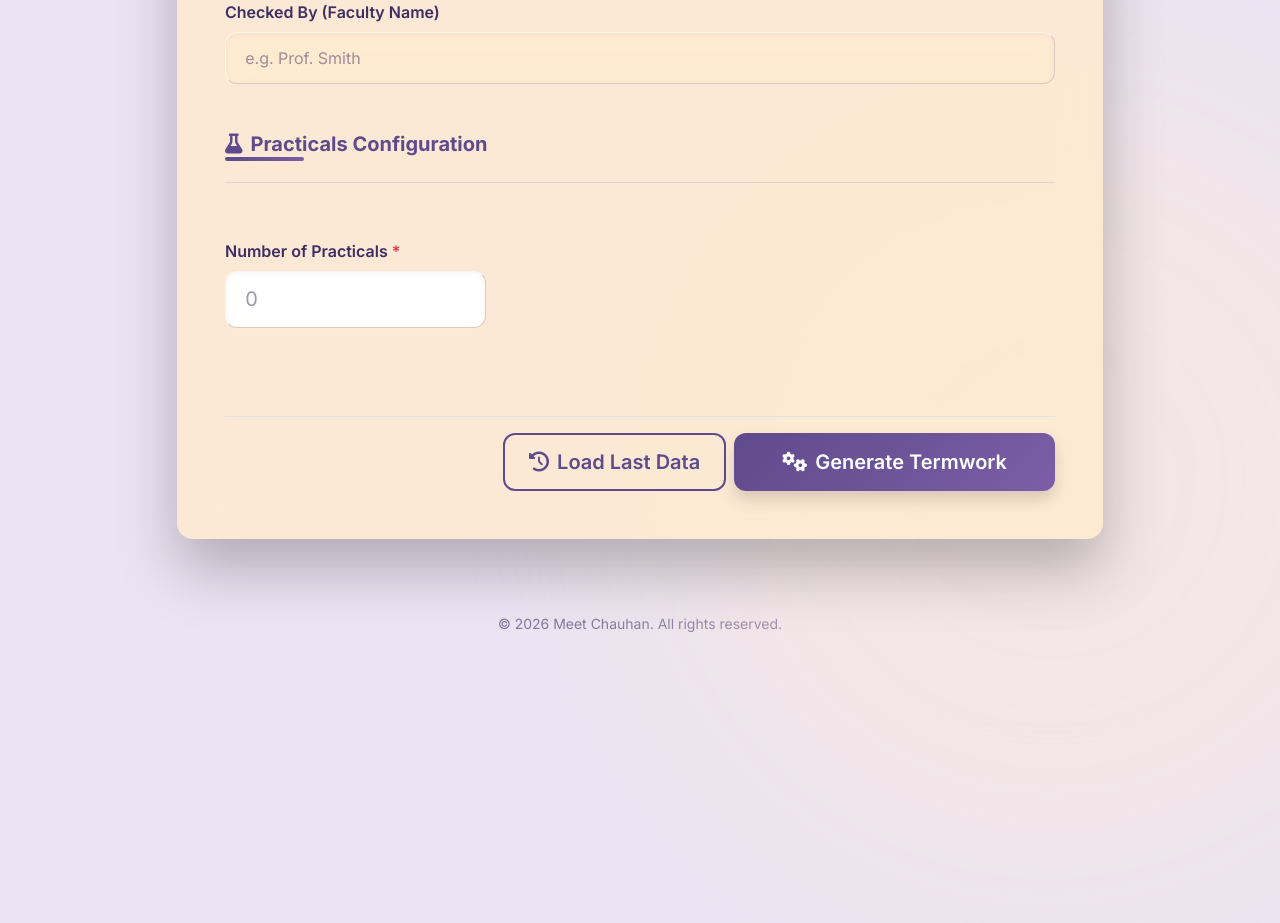
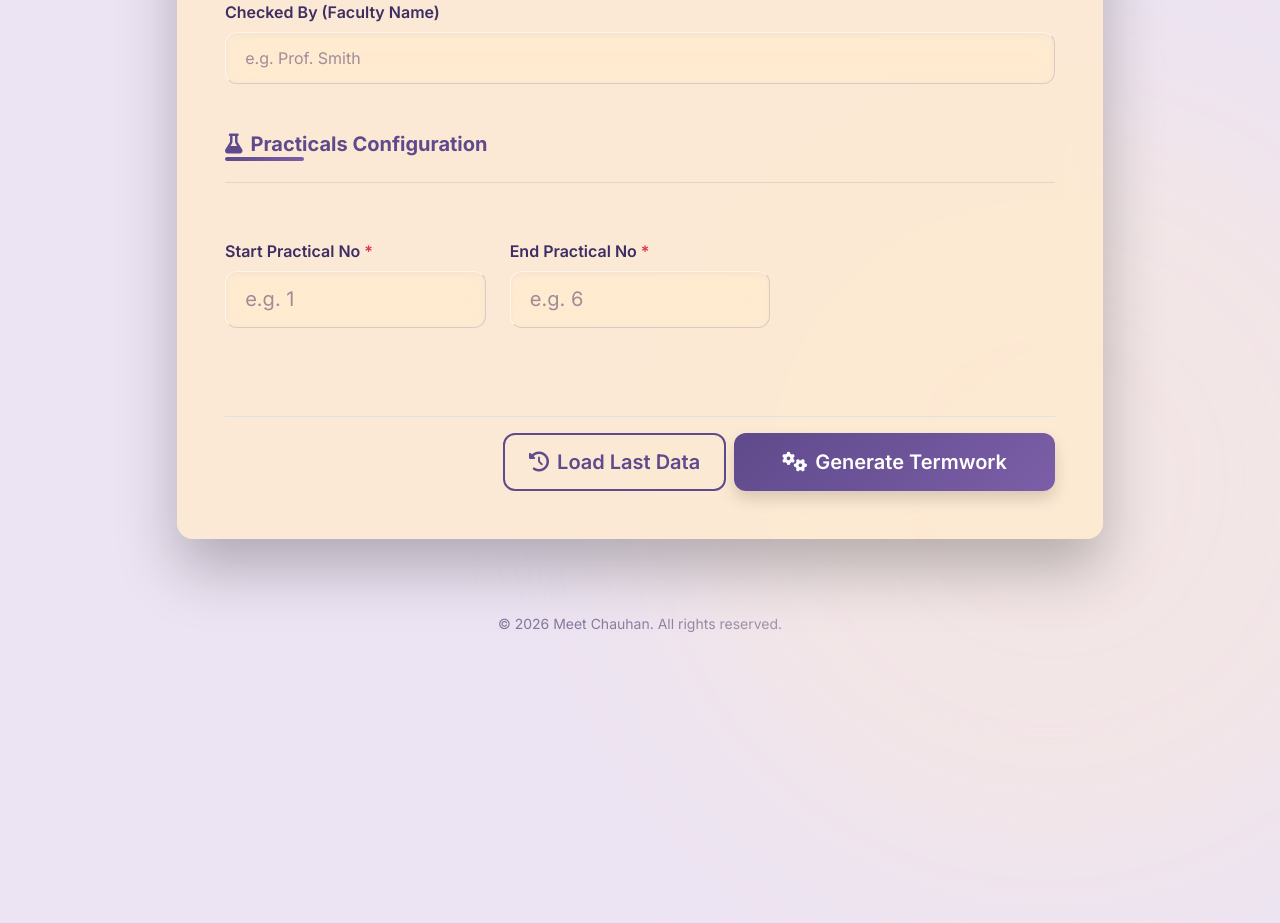
Before and after one commit to meetchauhan17/termwork-website, a Flask app: page / in a window 1280 px wide; the page is wider, and only the part inside the window is pictured. Shown: the part 768-1691 px from the top of that part. Run offline with Flask 3, Linux system fonts and the light colour scheme; some libraries are stand-ins or nearby versions.

Commit message:
Custom practical number range with start/end

```diff
--- a/app.py
+++ b/app.py
@@ -43,15 +43,19 @@ def generate():
             "checked_by": form.get('checked_by', '')
         }
 
-        count = int(form.get('practical_count', 0))
-        if count == 0:
-            return jsonify({'success': False, 'message': 'Number of practicals must be greater than 0.'})
+        practical_start = int(form.get('practical_start', 0))
+        practical_end = int(form.get('practical_end', 0))
+        if practical_start == 0 or practical_end == 0 or practical_end < practical_start:
+            return jsonify({'success': False, 'message': 'Please enter valid Start and End practical numbers.'})
+
+        count = practical_end - practical_start + 1
+        practical_numbers = list(range(practical_start, practical_end + 1))
 
         titles = []
-        for i in range(1, count + 1):
-            title = form.get(f'title_{i}', '').strip()
+        for num in practical_numbers:
+            title = form.get(f'title_{num}', '').strip()
             if not title:
-                title = f'Experiment {i}'
+                title = f'Experiment {num}'
             titles.append(title)
 
         template_path = 'template.docx'
@@ -60,7 +64,7 @@ def generate():
 
         # Build the first practical using docxtpl (preserves all formatting)
         first_data = base_data.copy()
-        first_data['practical_no'] = 1
+        first_data['practical_no'] = practical_numbers[0]
         first_data['titleffffffffffffffffffffffffffffffffffffffffffffffffffffffffffffffffffffffffffffffffffffffffffffffffffffffffffffffffffffffffffffffffffffffffffffffffffffffffffffffffffffffffffffffffffffffffff'] = titles[0]
 
         tpl = DocxTemplate(template_path)
@@ -72,10 +76,10 @@ def generate():
         final_doc = Document(temp_first)
 
         # For each additional practical, render via docxtpl and append
-        for i in range(1, count):
+        for idx in range(1, count):
             page_data = base_data.copy()
-            page_data['practical_no'] = i + 1
-            page_data['titleffffffffffffffffffffffffffffffffffffffffffffffffffffffffffffffffffffffffffffffffffffffffffffffffffffffffffffffffffffffffffffffffffffffffffffffffffffffffffffffffffffffffffffffffffffffffff'] = titles[i]
+            page_data['practical_no'] = practical_numbers[idx]
+            page_data['titleffffffffffffffffffffffffffffffffffffffffffffffffffffffffffffffffffffffffffffffffffffffffffffffffffffffffffffffffffffffffffffffffffffffffffffffffffffffffffffffffffffffffffffffffffffffffff'] = titles[idx]
 
             tmp_tpl = DocxTemplate(template_path)
             tmp_tpl.render(page_data)
--- a/static/script.js
+++ b/static/script.js
@@ -1,6 +1,7 @@
 document.addEventListener('DOMContentLoaded', () => {
     // DOM Elements
-    const practicalCountInput = document.getElementById('practical-count');
+    const practicalStartInput = document.getElementById('practical-start');
+    const practicalEndInput = document.getElementById('practical-end');
     const titlesContainer = document.getElementById('dynamic-titles-container');
     const alertContainer = document.getElementById('alert-container');
     const loadDataBtn = document.getElementById('btn-load-data');
@@ -40,15 +41,18 @@ document.addEventListener('DOMContentLoaded', () => {
         classCombined.value = parts.filter(p => p).join('-');
     }
 
-    // Dynamically generate practical titles based on number input
-    practicalCountInput.addEventListener('input', (e) => {
-        const count = parseInt(e.target.value) || 0;
+    // Dynamically generate practical titles based on start/end range
+    function generateTitleFields() {
+        const start = parseInt(practicalStartInput.value) || 0;
+        const end = parseInt(practicalEndInput.value) || 0;
         let html = '';
 
-        if (count > 0 && count <= 50) {
+        if (start > 0 && end >= start && (end - start + 1) <= 50) {
             html += '<h6 class="w-100 fw-bold mt-2 mb-3 text-secondary">Practical Titles (Optional)</h6>';
-            for (let i = 1; i <= count; i++) {
-                let delay = Math.min(i * 0.05, 0.5); // Stagger fade-in delay
+            let idx = 0;
+            for (let i = start; i <= end; i++) {
+                idx++;
+                let delay = Math.min(idx * 0.05, 0.5);
                 html += `
                 <div class="col-md-6 mb-3 dynamic-field" style="animation-delay: ${delay}s">
                     <label class="form-label text-muted small fw-bold">Experiment ${i} Title</label>
@@ -56,11 +60,14 @@ document.addEventListener('DOMContentLoaded', () => {
                 </div>
                 `;
             }
-        } else if (count > 50) {
-            html = '<div class="alert alert-warning w-100"><i class="fa-solid fa-triangle-exclamation me-2"></i> Maximum 50 practicals allowed.</div>';
+        } else if (end > 0 && start > 0 && (end - start + 1) > 50) {
+            html = '<div class="alert alert-warning w-100"><i class="fa-solid fa-triangle-exclamation me-2"></i> Maximum 50 practicals allowed at once.</div>';
         }
         titlesContainer.innerHTML = html;
-    });
+    }
+
+    practicalStartInput.addEventListener('input', generateTitleFields);
+    practicalEndInput.addEventListener('input', generateTitleFields);
 
     // Save and Load from Local Storage
     function saveFormData(currentForm) {
@@ -83,8 +90,8 @@ document.addEventListener('DOMContentLoaded', () => {
                 const input = document.querySelector(`[name="${key}"]`);
                 if (input) {
                     input.value = dataObj[key];
-                    // Trigger input event to generate titles if it's the count field
-                    if (key === 'practical_count') {
+                    // Trigger input event to generate titles if it's a range field
+                    if (key === 'practical_start' || key === 'practical_end') {
                         input.dispatchEvent(new Event('input'));
                     }
                 }
@@ -156,7 +163,7 @@ document.addEventListener('DOMContentLoaded', () => {
         successState.classList.add('d-none');
         form.classList.remove('d-none');
         form.reset();
-        document.getElementById('practical-count').dispatchEvent(new Event('input'));
+        document.getElementById('practical-start').dispatchEvent(new Event('input'));
     });
 
     function showAlert(message, type) {
--- a/templates/index.html
+++ b/templates/index.html
@@ -151,8 +151,12 @@
                             </div>
 
                             <div class="col-md-4">
-                                <label class="form-label fw-semibold">Number of Practicals <span class="text-danger">*</span></label>
-                                <input type="number" class="form-control form-control-lg bg-white" id="practical-count" name="practical_count" min="1" max="50" required placeholder="0">
+                                <label class="form-label fw-semibold">Start Practical No <span class="text-danger">*</span></label>
+                                <input type="number" class="form-control form-control-lg" id="practical-start" name="practical_start" min="1" max="50" required placeholder="e.g. 1">
+                            </div>
+                            <div class="col-md-4">
+                                <label class="form-label fw-semibold">End Practical No <span class="text-danger">*</span></label>
+                                <input type="number" class="form-control form-control-lg" id="practical-end" name="practical_end" min="1" max="50" required placeholder="e.g. 6">
                             </div>
 
                             <div class="col-12">
```
